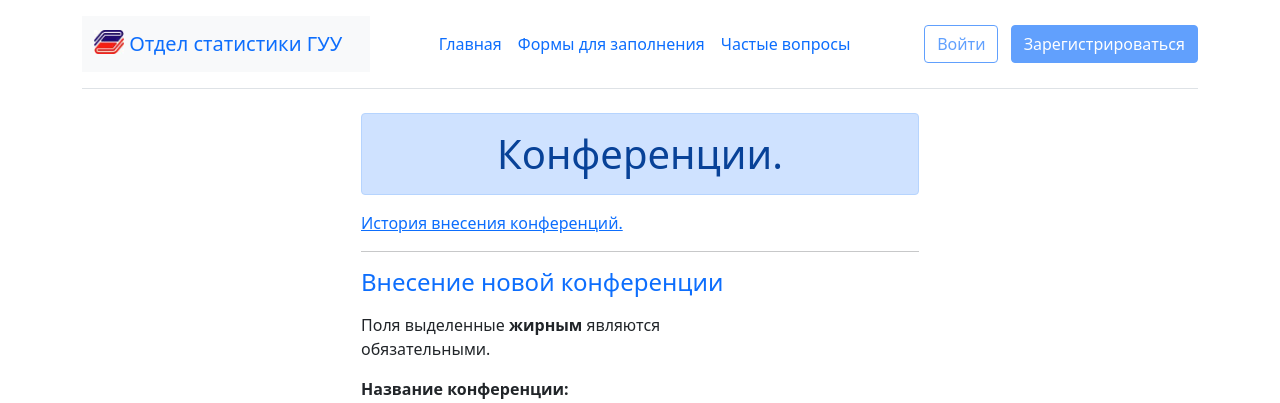
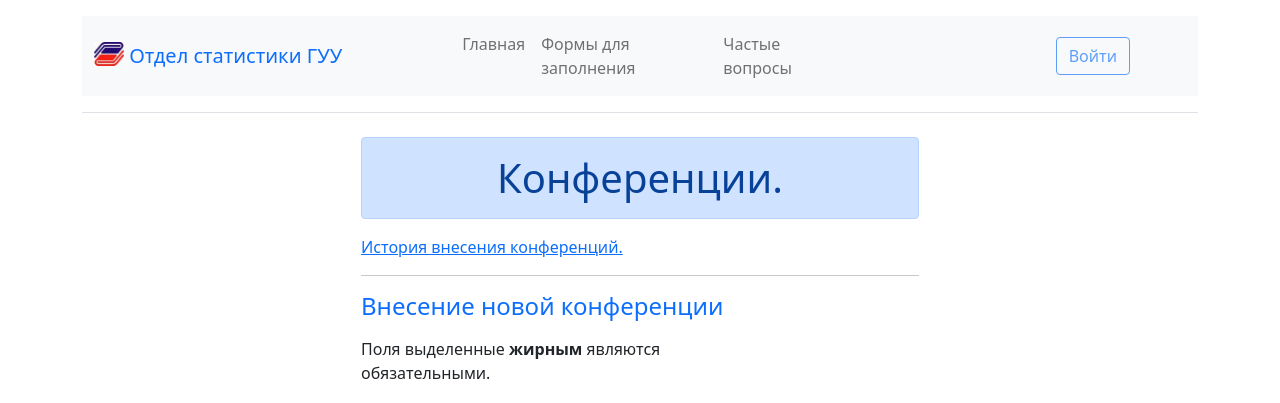
Before and after one commit to finking/stat_univer, a Django app: page /conference in a window 1280 px wide. Shown: the top 403 px of the page. Run offline with Django 4.2, Linux system fonts and the light colour scheme.

Commit message:
Changes in the base template

```diff
--- a/stat_univer/main/templates/main/base.html
+++ b/stat_univer/main/templates/main/base.html
@@ -15,31 +15,36 @@
 <body>
     <div class="container col-12">
         <header class="d-flex flex-wrap align-items-center justify-content-center justify-content-md-between py-3 mb-4 border-bottom">
-<!--          <a href="/" class="d-flex align-items-center col-md-3 mb-2 mb-md-0 text-dark text-decoration-none">-->
-<!--            <h5 class="text-primary" >-->
-<!--                <img src="{% static 'main/images/31-thumb_logo.jpg' %}" alt="" width="30" height="24" class="d-inline-block align-text-top">-->
-<!--                    Отдел статистики ГУУ-->
-<!--            </h5>-->
-<!--          </a>-->
-            <nav class="navbar navbar-light bg-light">
+            <nav class="col-12 navbar navbar-expand-lg navbar-light bg-light">
                   <div class="container-fluid">
                     <a class="navbar-brand text-primary" href="/">
                           <img src="{% static 'main/images/31-thumb_logo.jpg' %}" alt="" width="30" height="24" class="d-inline-block align-text-top">
                             Отдел статистики ГУУ
                     </a>
+                    <button class="navbar-toggler" type="button" data-bs-toggle="collapse" data-bs-target="#navbarSupportedContent" aria-controls="navbarSupportedContent" aria-expanded="false" aria-label="Переключатель навигации">
+                      <span class="navbar-toggler-icon"></span>
+                    </button>
+                    <div class="collapse navbar-collapse mx-5" id="navbarSupportedContent">
+                      <ul class="navbar-nav me-auto px-5 mb-lg-0">
+                        <li class="nav-item">
+                          <a href="{% url 'index' %}" class="nav-link px-2">Главная</a>
+                        </li>
+                        <li class="nav-item">
+                          <li><a href="{% url 'vvod' %}" class="nav-link px-2">Формы для заполнения</a></li>
+                        </li>
+                          <li class="nav-item">
+                          <li><a href="{% url 'faq' %}" class="nav-link px-2">Частые вопросы</a></li>
+                        </li>
+                      </ul>
+                    <div class="col-4 text-end">
+                        <button type="button" class="btn btn-outline-primary me-2 disabled">Войти</button>
+<!--                        <button type="button" class="btn btn-primary disabled">Зарегистрироваться</button>-->
+                     </div>
+                    </div>
                   </div>
             </nav>
 
-          <ul class="nav col-12 col-md-auto mb-2 justify-content-center mb-md-0">
-            <li><a href="{% url 'index' %}" class="nav-link px-2">Главная</a></li>
-            <li><a href="{% url 'vvod' %}" class="nav-link px-2">Формы для заполнения</a></li>
-            <li><a href="{% url 'faq' %}" class="nav-link px-2">Частые вопросы</a></li>
-          </ul>
 
-          <div class="col-md-3 text-end">
-            <button type="button" class="btn btn-outline-primary me-2 disabled">Войти</button>
-            <button type="button" class="btn btn-primary disabled">Зарегистрироваться</button>
-          </div>
         </header>
         {% block content %} {% endblock %}
     <footer class="d-flex flex-wrap align-items-center py-3 my-4 border-top">
```
Lines whose indentation alone changed are shown as unchanged.
